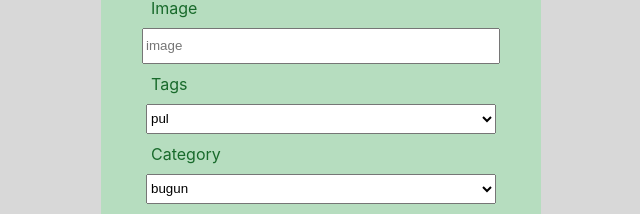
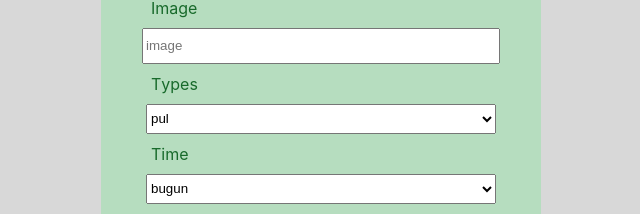
Before and after one commit to Akhrasmiy/nt_project, a React (Create React App) app: page /addelem/topdim in a window 1280 px wide. Shown: the part 371-585 px from the top of the page, without its empty margins (319-959 px from the left). Built offline with nearby package versions, Linux system fonts and the light colour scheme.

Commit message:
translate qilindi

```diff
--- a/package.json
+++ b/package.json
@@ -3,9 +3,11 @@
   "version": "0.1.0",
   "private": true,
   "dependencies": {
+    "@ant-design/icons": "^5.0.1",
     "@testing-library/jest-dom": "^5.16.5",
     "@testing-library/react": "^13.4.0",
     "@testing-library/user-event": "^13.5.0",
+    "antd": "^5.2.0",
     "axios": "^1.3.2",
     "i18n": "^0.15.1",
     "i18n-react": "^0.7.0",
--- a/src/components/AddElem.jsx
+++ b/src/components/AddElem.jsx
@@ -2,9 +2,12 @@ import React, { useRef } from 'react';
 import axios from 'axios';
 import { useNavigate, useParams } from 'react-router-dom';
 import { useTranslation } from 'react-i18next';
+import { SettingOutlined } from '@ant-design/icons';
+import { Cascader, Input, Select, Space } from 'antd';
 
+const { Option } = Select;
 const Addelem = () => {
-    const {t}=useTranslation()
+    const { t } = useTranslation()
     const { type } = useParams();
     const titleref = useRef(null)
     const descriptionref = useRef(null)
@@ -42,21 +45,20 @@ const Addelem = () => {
             <input placeholder='description' ref={descriptionref} id="description" />
             <label htmlFor="image">{t("Image")}</label>
             <input placeholder='image' id='image' ref={imageref} />
-            <label htmlFor="tags">Tags</label>
+            <label htmlFor="tags">{t("Turlar")}</label>
             <select name="tags" id="tags" ref={tagsref}>
                 <option value="1">pul</option>
                 <option value="hujjat">hujjat</option>
                 <option value="pul">pul</option>
                 <option value="buyum">buyum</option>
             </select>
-            <label htmlFor="category">Category</label>
+            <label htmlFor="category">{t("Vaqt")}</label>
             <select name="cateogry" id="category" ref={cateogryref}>
                 <option value="1">bugun</option>
                 <option value="2">shu hafta</option>
                 <option value="3">shu oy</option>
                 <option value="4">shu yil</option>
             </select>
-
 
 
             <button className='nomsizbutton' onClick={() => {
@@ -71,7 +73,7 @@ const Addelem = () => {
                 abbos(data)
             }
 
-            }>Save</button>
+            }>{t("Save")}</button>
 
         </div>
 
--- a/src/i18n/resources.json
+++ b/src/i18n/resources.json
@@ -13,7 +13,13 @@
       "Delete":"Delete",
       "e'lon berish":"Announcement",
       "Title":"Title",
-      "Kirish":"Sign In"
+      "Kirish":"Sign In",
+      "Image":"Image",
+      "Turlar":"Тypes",
+      "Vaqt":"Time",
+      "Save":"Save",
+      "Description":"Description"
+
     }
   },
   "uz":{
@@ -30,7 +36,36 @@
       "Delete":"O'chirish",
       "e'lon berish":"E'lon berish",
       "Title":"Sarlovha",
-      "Kirish":"Kirish"
+      "Kirish":"Kirish",
+      "Image":"Surat",
+      "Turlar":"Тurlar",
+      "Vaqt":"Vaqt",
+      "Save":"Saqlash",
+      "Description":"Izoh"
+
+    }
+  },
+  "ru":{
+    "translation":{
+      "SayHello":  "Здравствуйте",
+      "salom":"ru",
+      "Topilmalar":"Выводы",
+      "Topib oldim":"Я нашел это",
+      "Yoqotdim":"Я проиграл",
+      "Yoqotmalar":"Я проиграл",
+      "kirish":"Логин",
+      "Ruyhatdan o'tish":"Регстрация",
+      "Filtrlash":"Сортировка",
+      "Delete":"Удалить",
+      "e'lon berish":"Объявление",
+      "Title":"Название",
+      "Kirish":"Логин",
+      "Image":"Картина",
+      "Turlar":"Типы",
+      "Vaqt":"Время",
+      "Description":"Описание",
+      "Save":"Отправить"
+
     }
   }
 }
--- a/src/layout/headmain.jsx
+++ b/src/layout/headmain.jsx
@@ -29,6 +29,7 @@ function Headmain() {
                     <select name="" id="" onChange={handleselect} value={lan}>
                         <option value="uz">uz</option>
                         <option value="en">en</option>
+                        <option value="ru">ru</option>
                     </select>
                 </ul>
             </div>
```
Also changed, not shown: 2 other files (tests, documents, lock files or other folders).
